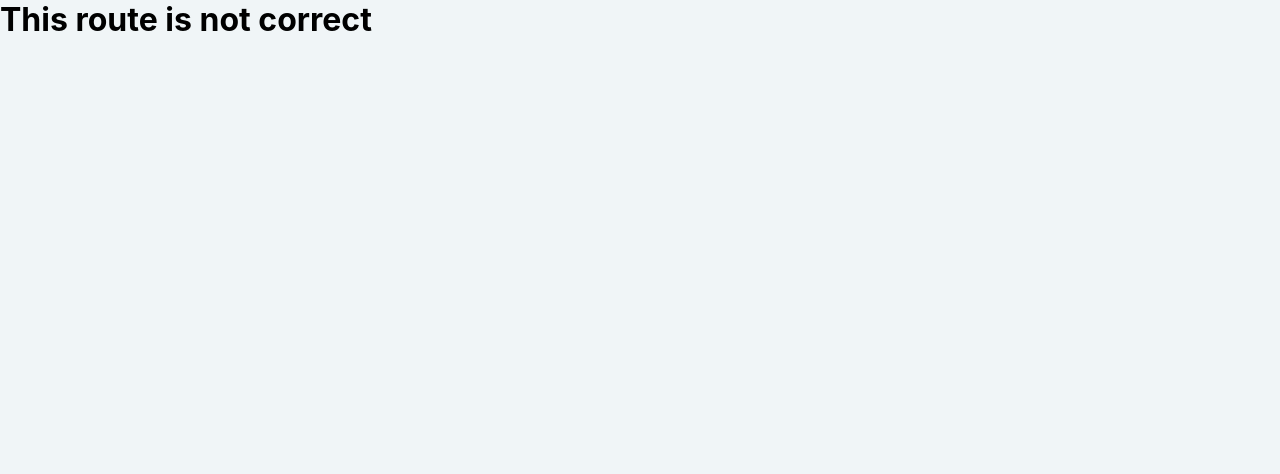
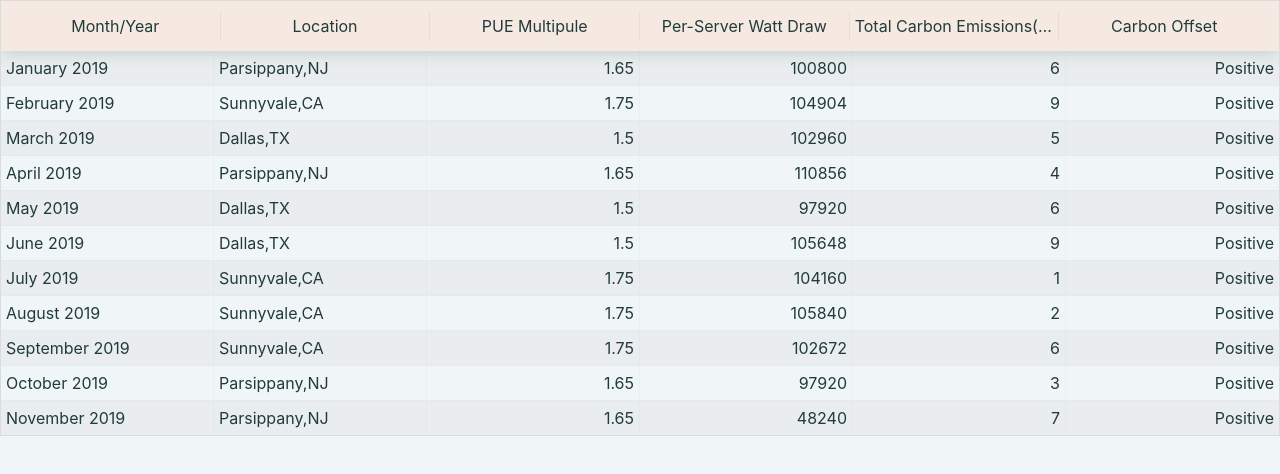
Before and after one commit to sblackstealth/Footprint-App, a React (Create React App) app: page /#/tableview in a window 1280 px wide. Shown: the top 474 px of the page. Built offline with nearby package versions, Linux system fonts and the light colour scheme.

Commit message:
Added react-table, added a takeview file, a data file and tableview css file

```diff
--- /dev/null
+++ b/src/components/tableView.css
@@ -0,0 +1,9 @@
+.ReactTable .rt-thead {
+  padding: 10px;
+  color: rgb(33, 59, 59);
+  background-color: rgb(246, 233, 225);
+}
+
+.ReactTable .rt-tr {
+  color: rgb(33, 59, 59);
+}
--- /dev/null
+++ b/src/components/tableView.js
@@ -0,0 +1,61 @@
+import React from "react";
+import ReactDOM from "react-dom";
+import ReactTable from "react-table";
+import "react-table/react-table.css";
+
+import "./tableView.css";
+import data from "../data";
+
+function TableView() {
+  const columns = [
+    {
+      Header: "Month/Year",
+      accessor: "month"
+    },
+    {
+      Header: "Location",
+      accessor: "location"
+    },
+    {
+      Header: "PUE Multipule",
+      accessor: "pue",
+      style: {
+        textAlign: "right"
+      }
+    },
+    {
+      Header: "Per-Server Watt Draw",
+      accessor: "watt_hours",
+      style: {
+        textAlign: "right"
+      }
+    },
+    {
+      Header: "Total Carbon Emissions(Mg)",
+      accessor: "carbon_emissions",
+      style: {
+        textAlign: "right"
+      }
+    },
+    {
+      Header: "Carbon Offset",
+      accessor: "carbon_offset",
+      style: {
+        textAlign: "right"
+      }
+    }
+  ];
+
+  return (
+    <ReactTable
+      columns={columns}
+      data={data}
+      defaultPageSize={11}
+      showPagination={false}
+      noDataText={"Please wait for data..."}
+      className="-striped -highlight"
+    />
+  );
+}
+
+export default TableView;
--- a/src/containers/MainPage.js
+++ b/src/containers/MainPage.js
@@ -1,7 +1,7 @@
 import React, { Component } from 'react';
 import axios from 'axios';
 import Slider from '../components/Slider';
-import Chart from '../components/chart';
+import TableView from '../components/tableView';
 
 import './mainPage.css';
 
@@ -12,20 +12,19 @@ class MainPage extends Component {
     this.state = {
       carbonAmount: 15,
       offsetPercentage: 100,
-    }
+    };
 
     this.offsetHandler = this.offsetHandler.bind(this);
   }
 
   // Checks to see if slider amount is increased. If so, cloverly handler is called.
   offsetHandler(amount) {
-    console.log(amount)
+    console.log(amount);
     const { offsetPercentage } = this.state;
 
     if (amount <= offsetPercentage) {
       this.setState({ offsetPercentage });
-    }
-    else {
+    } else {
       this.cloverlyHandler(amount);
       this.setState({ offsetPercentage: amount });
     }
@@ -37,12 +36,12 @@ class MainPage extends Component {
       const response = await axios({
         method: 'post',
         url: 'https://api.cloverly.com/2019-03-beta/purchases/carbon',
-        data: JSON.stringify({ "weight": { "value": amount, "units": "kg" } }),
+        data: JSON.stringify({ weight: { value: amount, units: 'kg' } }),
         headers: {
           'Content-type': 'application/json',
-          'Authorization': 'Bearer public_key:47800ea0ee541b4c'
-        }
-      })
+          Authorization: 'Bearer public_key:47800ea0ee541b4c',
+        },
+      });
       await console.log('cloverly', response);
     } catch (error) {
       console.log(error);
@@ -54,7 +53,7 @@ class MainPage extends Component {
     return (
       <div className="Main">
         <div className="Main__graphs">
-          <Chart />
+          <TableView />
           <div className="Main__graph">graph will go here</div>
           <div className="Main__graph">graph will go here</div>
         </div>
@@ -62,27 +61,39 @@ class MainPage extends Component {
           <div className="Main__months">
             <h3>Months Carbon Positive</h3>
             <div className="Main__month-chart">
-              {
-                ['January', 'February', 'May', 'June', 'July', 'August'].map((month) => (
+              {['January', 'February', 'May', 'June', 'July', 'August'].map(
+                month => (
                   <div className="Main__month" key={month}>
-                    <div className="radio"><input type="radio" /></div>
+                    <div className="radio">
+                      <input type="radio" />
+                    </div>
                     <p>{month}</p>
                   </div>
-                ))
-              }
+                )
+              )}
             </div>
           </div>
           <div className="Main__carbon-offsets">
             <div className="Main__slider">
               <h3>Carbon Offset</h3>
-              <Slider offsetPercentage={offsetPercentage} offsetHandler={this.offsetHandler} />
+              <Slider
+                offsetPercentage={offsetPercentage}
+                offsetHandler={this.offsetHandler}
+              />
             </div>
             <div className="Main__did-you-know">
               <h3>Did you now?</h3>
               <div className="Main__carbon-facts">
-                <p className="Main__fact">Lorem, ipsum dolor sit amet consectetur adipisicing elit.</p>
-                <p className="Main__fact">Ad sed corrupti recusandae, ex facilis officia illum illo! Nulla ut impedit asperiores accusamus</p>
-                <p className="Main__fact">odio eveniet, corporis totam dolore, quis sed autem?</p>
+                <p className="Main__fact">
+                  Lorem, ipsum dolor sit amet consectetur adipisicing elit.
+                </p>
+                <p className="Main__fact">
+                  Ad sed corrupti recusandae, ex facilis officia illum illo!
+                  Nulla ut impedit asperiores accusamus
+                </p>
+                <p className="Main__fact">
+                  odio eveniet, corporis totam dolore, quis sed autem?
+                </p>
               </div>
             </div>
           </div>
--- /dev/null
+++ b/src/data.js
@@ -0,0 +1,114 @@
+const data = [
+  {
+    server_id: "ea0977e7-67af-424f-b661-710dd2beb79e",
+    location: "Parsippany,NJ",
+    year: 2019,
+    month: "January 2019",
+    watt_hours: 100800,
+    pue: 1.65,
+    carbon_offset: "Positive",
+    carbon_emissions: 6
+  },
+  {
+    server_id: "ea0977e7-67af-424f-b661-710dd2beb79e",
+    location: "Sunnyvale,CA",
+    year: 2019,
+    month: "February 2019",
+    watt_hours: 104904,
+    pue: 1.75,
+    carbon_offset: "Positive",
+    carbon_emissions: 9
+  },
+  {
+    server_id: "ea0977e7-67af-424f-b661-710dd2beb79e",
+    location: "Dallas,TX",
+    year: 2019,
+    month: "March 2019",
+    watt_hours: 102960,
+    pue: 1.5,
+    carbon_offset: "Positive",
+    carbon_emissions: 5
+  },
+  {
+    server_id: "ea0977e7-67af-424f-b661-710dd2beb79e",
+    location: "Parsippany,NJ",
+    year: 2019,
+    month: "April 2019",
+    watt_hours: 110856,
+    pue: 1.65,
+    carbon_offset: "Positive",
+    carbon_emissions: 4
+  },
+  {
+    server_id: "ea0977e7-67af-424f-b661-710dd2beb79e",
+    location: "Dallas,TX",
+    year: 2019,
+    month: "May 2019",
+    watt_hours: 97920,
+    pue: 1.5,
+    carbon_offset: "Positive",
+    carbon_emissions: 6
+  },
+  {
+    server_id: "ea0977e7-67af-424f-b661-710dd2beb79e",
+    location: "Dallas,TX",
+    year: 2019,
+    month: "June 2019",
+    watt_hours: 105648,
+    pue: 1.5,
+    carbon_offset: "Positive",
+    carbon_emissions: 9
+  },
+  {
+    server_id: "ea0977e7-67af-424f-b661-710dd2beb79e",
+    location: "Sunnyvale,CA",
+    year: 2019,
+    month: "July 2019",
+    watt_hours: 104160,
+    pue: 1.75,
+    carbon_offset: "Positive",
+    carbon_emissions: 1
+  },
+  {
+    server_id: "ea0977e7-67af-424f-b661-710dd2beb79e",
+    location: "Sunnyvale,CA",
+    year: 2019,
+    month: "August 2019",
+    watt_hours: 105840,
+    pue: 1.75,
+    carbon_offset: "Positive",
+    carbon_emissions: 2
+  },
+  {
+    server_id: "ea0977e7-67af-424f-b661-710dd2beb79e",
+    location: "Sunnyvale,CA",
+    year: 2019,
+    month: "September 2019",
+    watt_hours: 102672,
+    pue: 1.75,
+    carbon_offset: "Positive",
+    carbon_emissions: 6
+  },
+  {
+    server_id: "ea0977e7-67af-424f-b661-710dd2beb79e",
+    location: "Parsippany,NJ",
+    year: 2019,
+    month: "October 2019",
+    watt_hours: 97920,
+    pue: 1.65,
+    carbon_offset: "Positive",
+    carbon_emissions: 3
+  },
+  {
+    server_id: "ea0977e7-67af-424f-b661-710dd2beb79e",
+    location: "Parsippany,NJ",
+    year: 2019,
+    month: "November 2019",
+    watt_hours: 48240,
+    pue: 1.65,
+    carbon_offset: "Positive",
+    carbon_emissions: 7
+  }
+];
+
+export default data;
--- a/src/routes.js
+++ b/src/routes.js
@@ -1,13 +1,15 @@
-import React from 'react';
-import { HashRouter, Route, Switch } from 'react-router-dom';
+import React from "react";
+import { HashRouter, Route, Switch } from "react-router-dom";
 
-import MainPage from './containers/MainPage';
+import MainPage from "./containers/MainPage";
+import TableView from "./components/tableView";
 
 const Routes = () => (
   <HashRouter>
     <>
       <Switch>
         <Route path="/" exact component={MainPage} />
+        <Route path="/tableview" exact component={TableView} />
         <Route render={() => <h1>This route is not correct</h1>} />
       </Switch>
     </>
```
